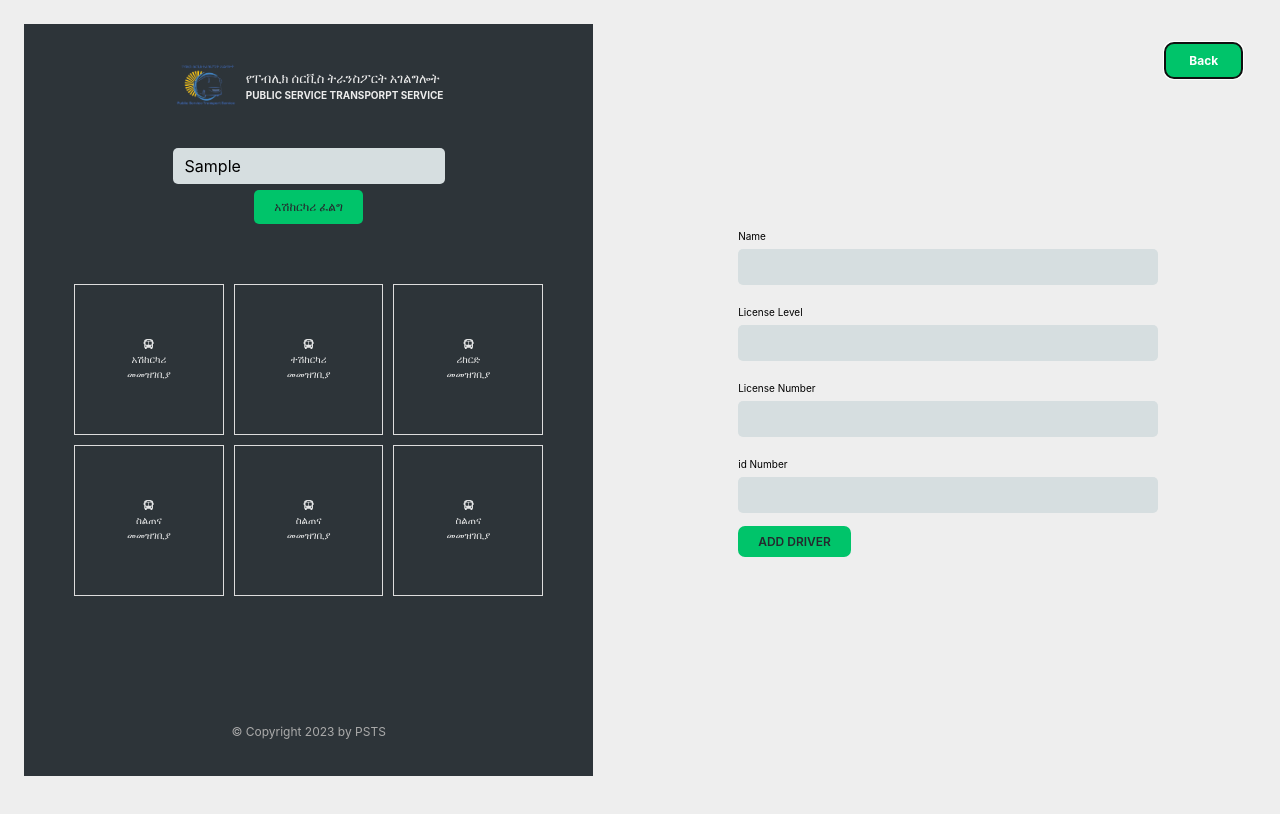
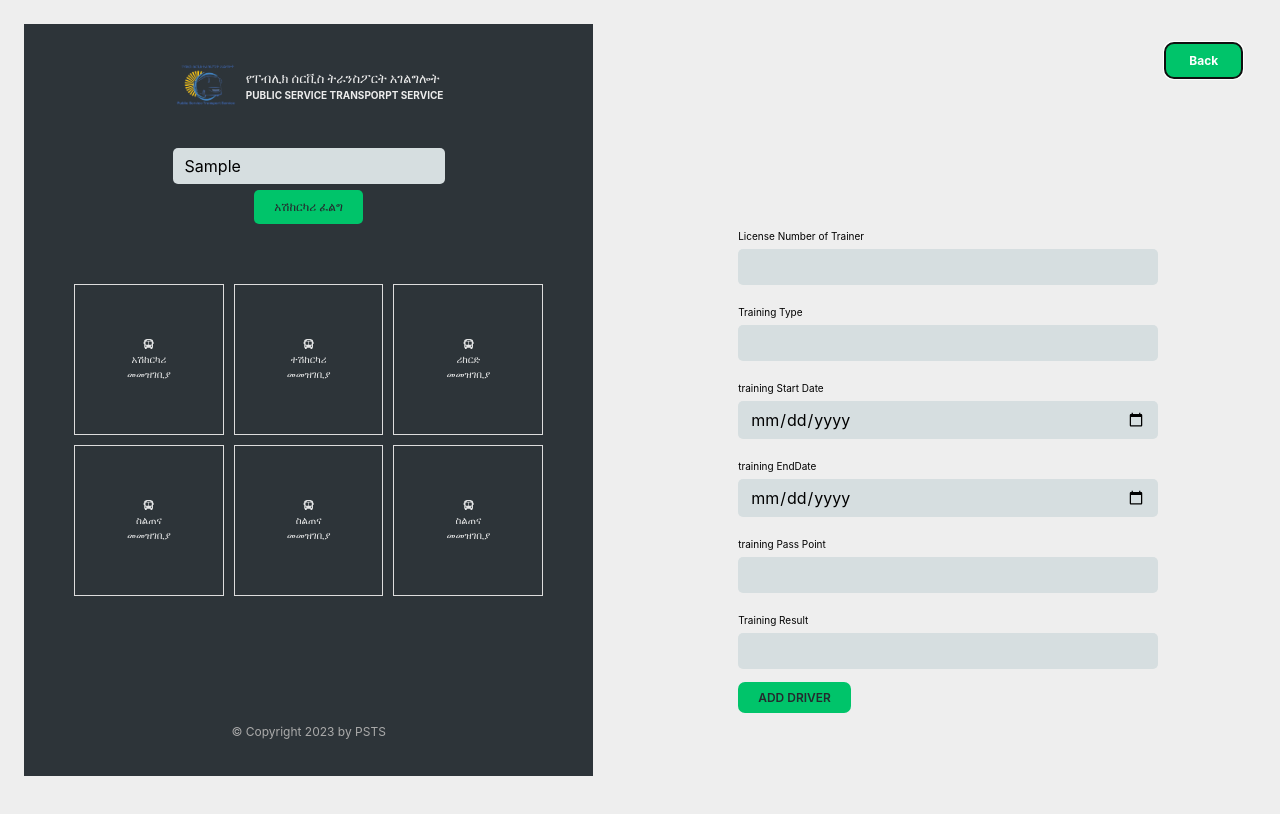
Before and after one commit to leulsege/Traffic-file-analysis, a React (Vite) app in the folder applications/webapp/: page /training in a window 1280 px wide. Both pictures are taken after typing "Sample" into the empty fields and a click on the button "Add Trainers". Shown: the top 814 px of the page. Built offline with nearby package versions, Linux system fonts and the light colour scheme.

Commit message:
update training form

```diff
--- a/applications/webapp/src/components/TrainersForm.tsx
+++ b/applications/webapp/src/components/TrainersForm.tsx
@@ -1,55 +1,78 @@
 import { Link } from "react-router-dom";
-import styles from "./Form.module.css";
+import styles from "./TrainersForm.module.css";
 import { useState } from "react";
 
 function Form() {
   // PRE-FILL FOR DEV PURPOSES
-  const [licenseLevel, setLicenseLevel] = useState("");
-  const [name, setName] = useState("");
   const [licenseNumber, setLicenseNumber] = useState("");
-  const [idNumber, setIdNumber] = useState("");
+  const [trainingType, setTrainingType] = useState("");
+  const [trainingStartDate, setTrainingStartDate] = useState("");
+  const [trainingEndDate, setTrainingEndDate] = useState("");
+  const [trainingPassPoint, setTrainingPassPoint] = useState("");
+  const [trainingResult, setTrainingResult] = useState("");
 
   return (
     <main className={styles.login}>
       <form className={styles.form}>
         <div className={styles.row}>
-          <label htmlFor="text">Name</label>
+          <label htmlFor="text">License Number of Trainer</label>
           <input
             type="text"
-            id="name"
-            onChange={(e) => setName(e.target.value)}
-            value={name}
+            id="licenseNumber"
+            onChange={(e) => setLicenseNumber(e.target.value)}
+            value={licenseNumber}
             required
           />
         </div>
 
         <div className={styles.row}>
-          <label htmlFor="text">License Level</label>
+          <label htmlFor="text">Training Type</label>
           <input
             type="text"
-            id="licenselevel"
-            onChange={(e) => setLicenseLevel(e.target.value)}
-            value={licenseLevel}
+            id="trainingType"
+            onChange={(e) => setTrainingType(e.target.value)}
+            value={trainingType}
+            required
           />
         </div>
 
         <div className={styles.row}>
-          <label htmlFor="text">License Number</label>
+          <label htmlFor="text">training Start Date</label>
           <input
-            type="text"
-            id="licenseNumber"
-            onChange={(e) => setLicenseNumber(e.target.value)}
-            value={licenseNumber}
+            type="date"
+            id="trainingStartDate"
+            onChange={(e) => setTrainingStartDate(e.target.value)}
+            value={trainingStartDate}
           />
         </div>
 
         <div className={styles.row}>
-          <label htmlFor="text">id Number</label>
+          <label htmlFor="text">training EndDate</label>
+          <input
+            type="date"
+            id="training End Date"
+            onChange={(e) => setTrainingEndDate(e.target.value)}
+            value={trainingEndDate}
+          />
+        </div>
+
+        <div className={styles.row}>
+          <label htmlFor="text">training Pass Point</label>
           <input
             type="text"
             id="idNumber"
-            onChange={(e) => setIdNumber(e.target.value)}
-            value={idNumber}
+            onChange={(e) => setTrainingPassPoint(e.target.value)}
+            value={trainingPassPoint}
+          />
+        </div>
+
+        <div className={styles.row}>
+          <label htmlFor="text">Training Result</label>
+          <input
+            type="text"
+            id="trainingResult"
+            onChange={(e) => setTrainingResult(e.target.value)}
+            value={trainingResult}
           />
         </div>
 
```
